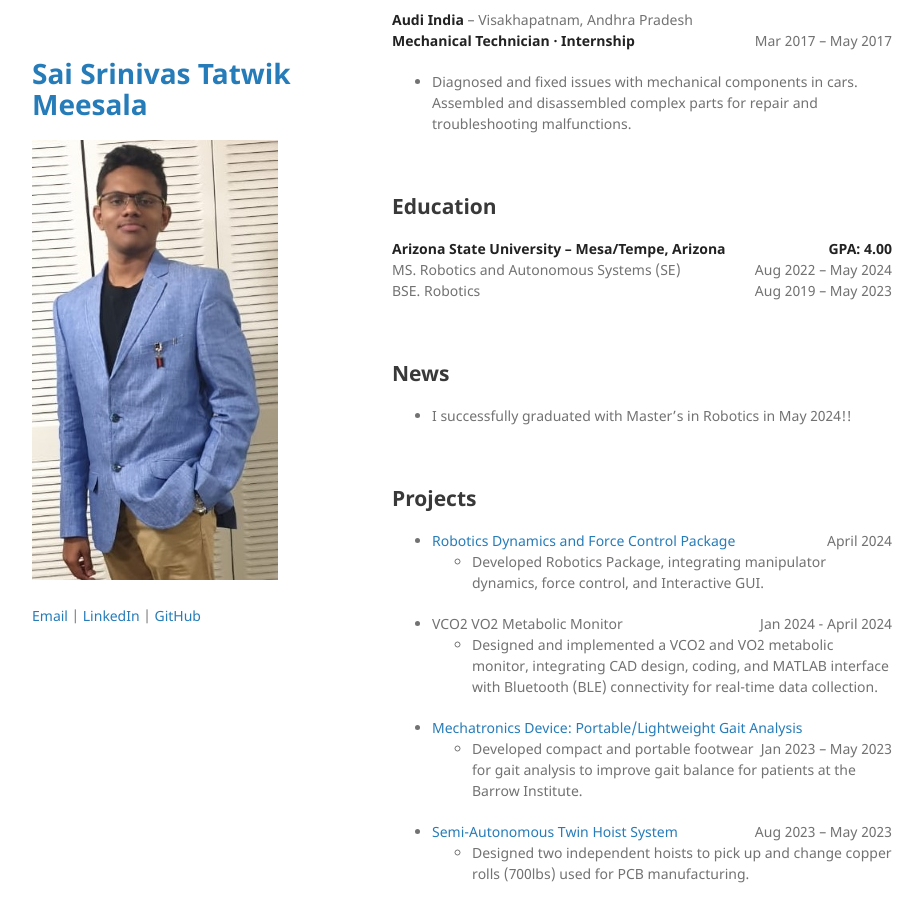
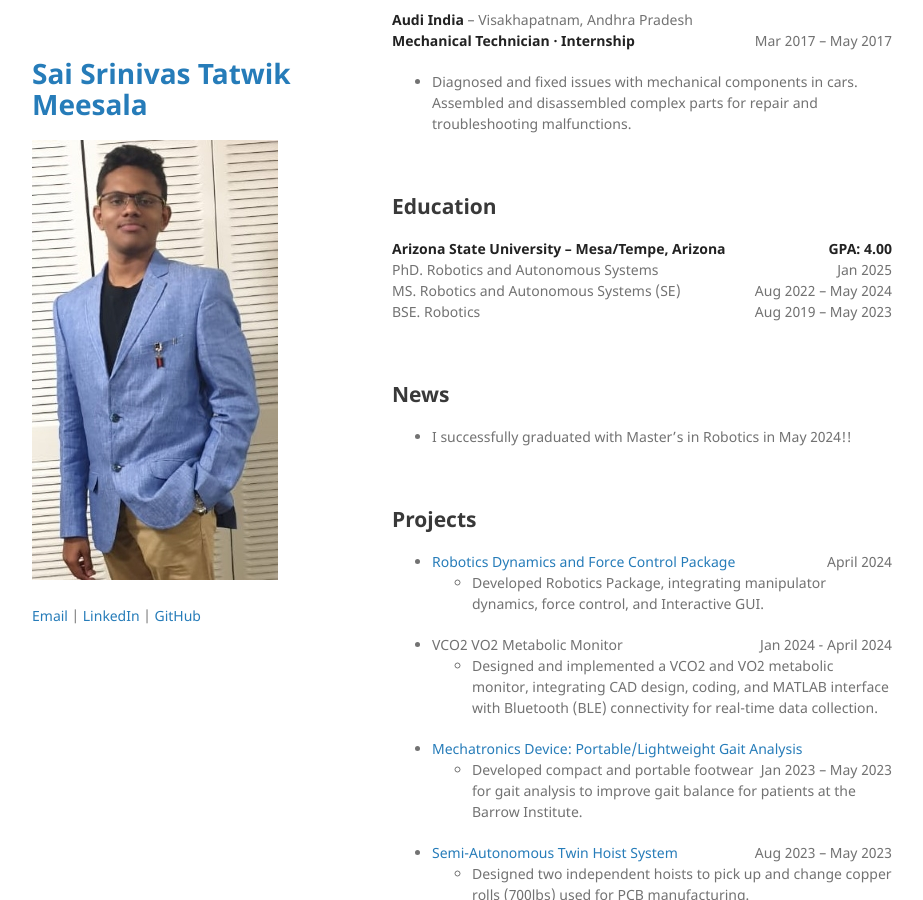
Before and after one commit to Tatwik19/Tatwik19.github.io, a Jekyll site: the page built from index.md, in a window 1280 px wide and 900 px high, scrolled down 964 px. Shown: the whole window, without its empty margins (178-1101 px from the left). Built offline with Jekyll 4.4.1, drawn with Linux system fonts in a browser that asks for light colours; the repository's description, which GitHub fills in, is left out.

Commit message:
Added PhD

```diff
--- a/index.md
+++ b/index.md
@@ -33,6 +33,7 @@ layout: default
 
 ## Education
 **Arizona State University – Mesa/Tempe, Arizona** <span style="float:right;"> **GPA: 4.00**</span><br />
+PhD. Robotics and Autonomous Systems <span style="float:right;">Jan 2025</span><br />
 MS. Robotics and Autonomous Systems (SE) <span style="float:right;">Aug 2022 – May 2024</span><br />
 BSE. Robotics <span style="float:right;">Aug 2019 – May 2023</span>
 
```
